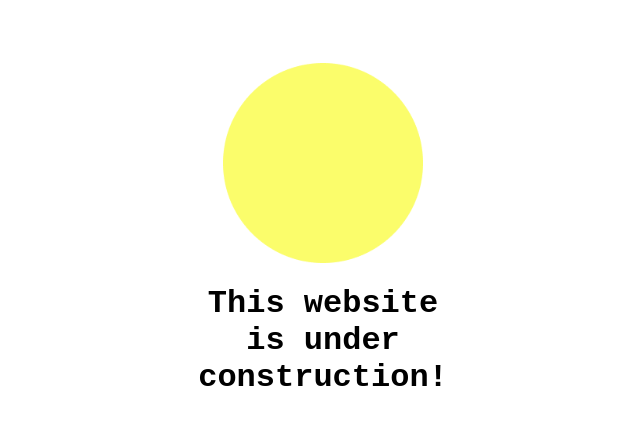
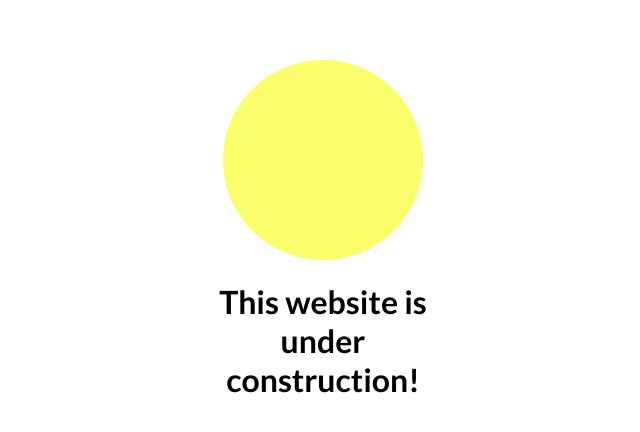
Before and after one commit to gabaldon/elisasfernandez, a Nuxt app: page / in a window 1280 px wide. Shown: the part 160-592 px from the top of the page, without its empty margins (317-957 px from the left). Built offline with nearby package versions, Linux system fonts and the light colour scheme.

Commit message:
feat(style): add font

```diff
--- a/nuxt.config.ts
+++ b/nuxt.config.ts
@@ -68,13 +68,7 @@ export default defineNuxtConfig({
           content: 'Elisa S Fernández',
         },
       ],
-      link: [
-        { rel: 'icon', type: 'image/x-icon', href: '/favicon.ico' },
-        {
-          rel: 'stylesheet',
-          href: 'https://fonts.googleapis.com/css2?family=Roboto:wght@500&display=swap',
-        },
-      ],
+      link: [{ rel: 'icon', type: 'image/x-icon', href: '/favicon.ico' }],
     },
   },
   components: true,
--- a/pages/index.vue
+++ b/pages/index.vue
@@ -38,7 +38,6 @@ export default {
   background-color: $white;
   align-items: center;
   text-align: center;
-  font-family: 'Courier New', Courier, monospace;
   .under-constrution {
     display: grid;
     grid-template-rows: max-content max-content;
--- a/styles/main.scss
+++ b/styles/main.scss
@@ -1,4 +1,5 @@
 @import '@/styles/colors.scss';
+@import url('https://fonts.googleapis.com/css2?family=Lato:wght@300;400;700;900&display=swap');
 
 html {
   height: 100%;
@@ -7,18 +8,8 @@ html {
 }
 
 body {
-  font-family: 'Almarai';
+  font-family: 'Lato';
   height: 100%;
   margin: 0;
   padding: 0;
 }
-
-a {
-  text-decoration: none;
-  color: $green;
-}
-.el-button--primary {
-  font-weight: bold;
-  width: 100%;
-  min-height: 60px;
-}
```
